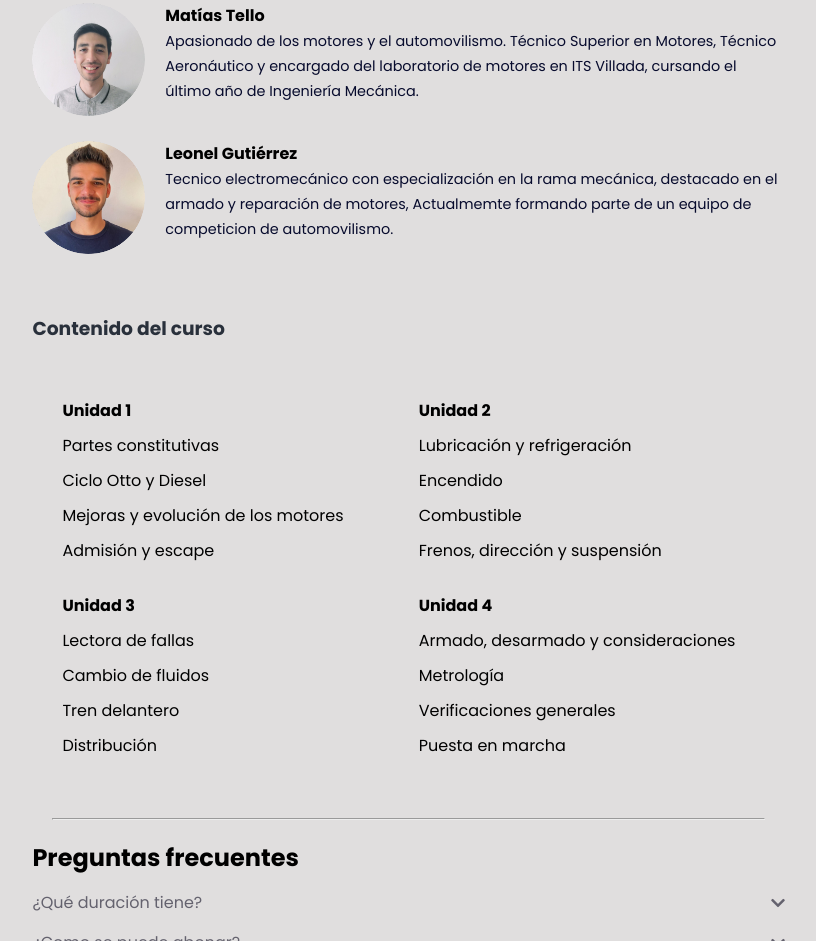
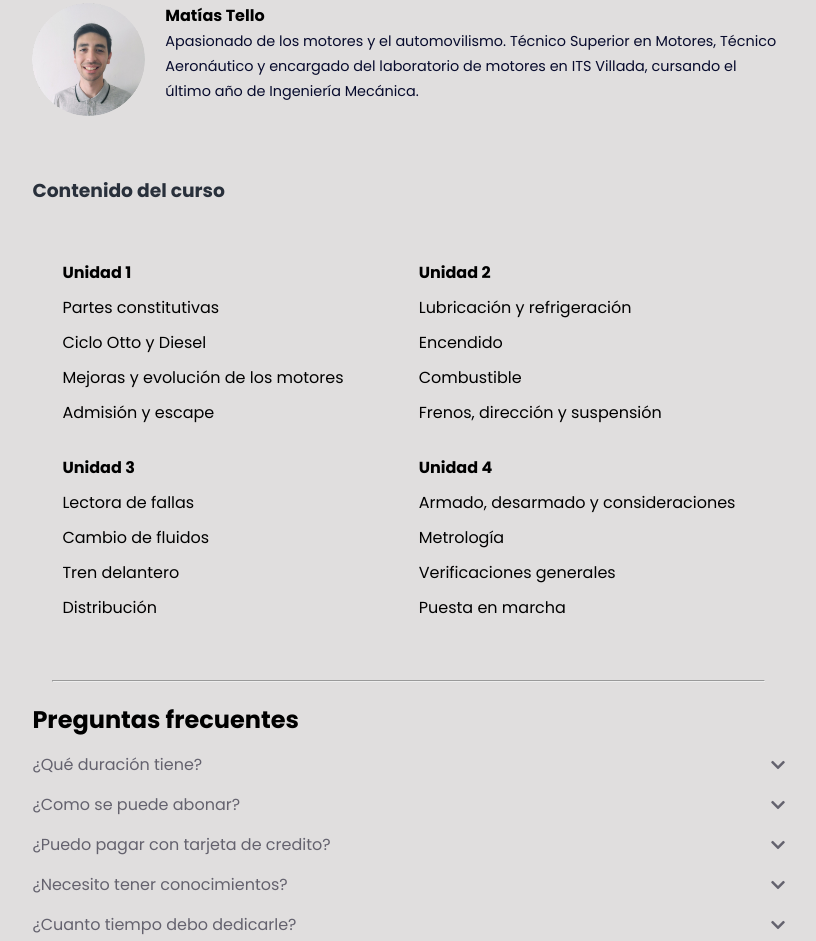
Before and after one commit to gabrielgustin/Codex3, a plain HTML site: page courses/course_mecanica1.html in a window 1280 px wide. Shown: the part 1396-2337 px from the top of the page, without its empty margins (70-886 px from the left). Drawn offline with nearby package versions, Linux system fonts and the light colour scheme.

Commit message:
Update course_mecanica1.html

```diff
--- a/courses/course_mecanica1.html
+++ b/courses/course_mecanica1.html
@@ -92,16 +92,6 @@
                             Técnico Aeronáutico y encargado del laboratorio de motores en ITS Villada,
                             cursando el último año de Ingeniería Mecánica.
                         </span>
-                    </div>
-                </div>
-                <div class="tutor">
-                    <img src="../images/Leo.png" alt="">
-                    <div class="tutor-det">
-                        <h5>Leonel Gutiérrez</h5>
-                        <span>Tecnico electromecánico con especialización en la rama mecánica,
-                            destacado en el armado y reparación de motores, Actualmemte formando
-                            parte de un equipo de competicion de automovilismo.
-                      </span>
                     </div>
                 </div>
             </div>
```
